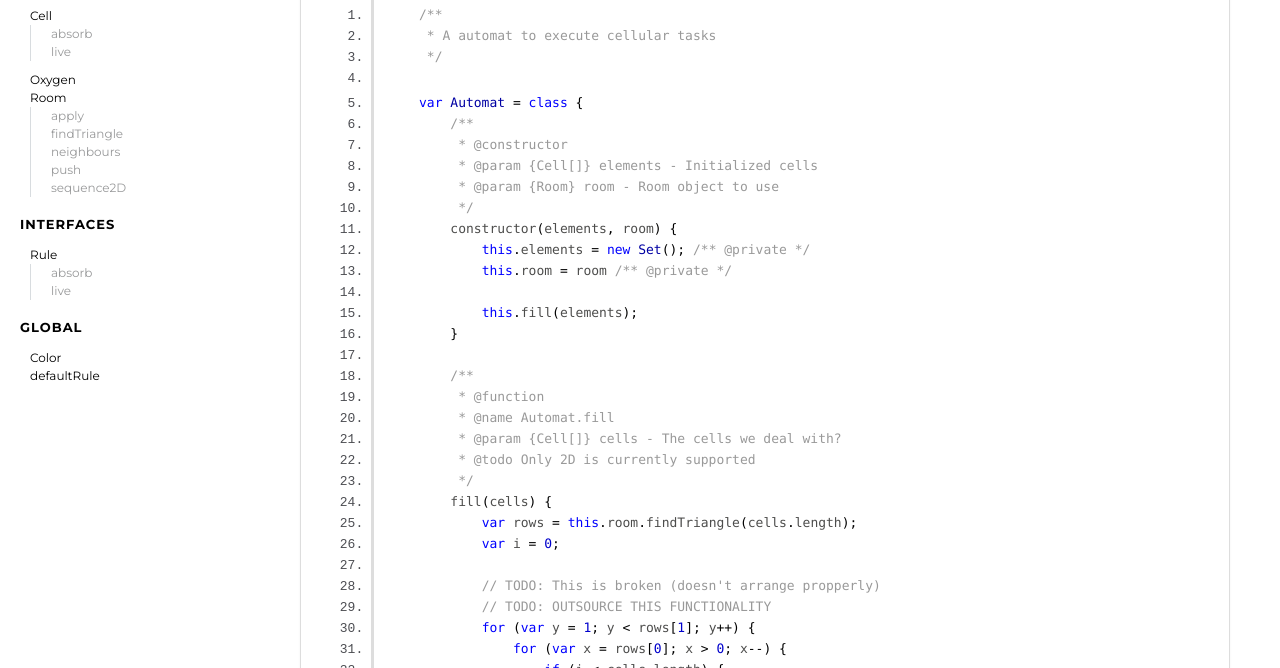
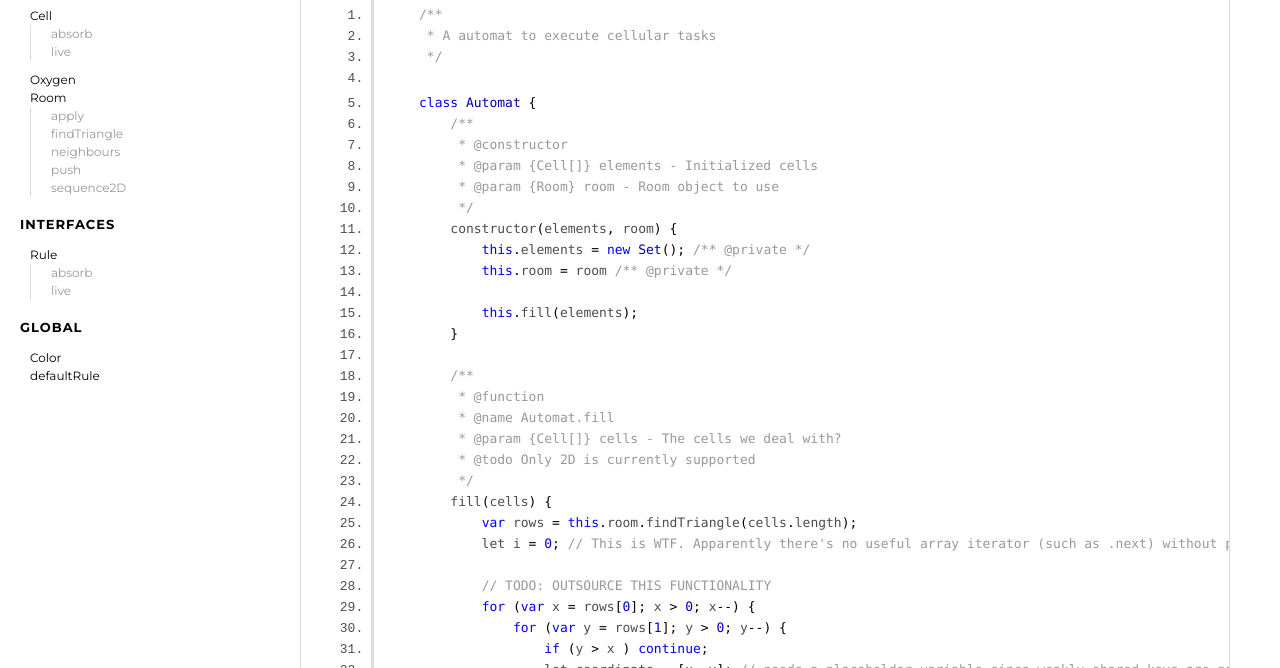
Before and after one commit to Fohlen/Simulant, a website: page doc/Automat.js.html in a window 1280 px wide. Shown: the part 132-800 px from the top of the page. Drawn offline with nearby package versions, Linux system fonts and the light colour scheme.

Commit message:
Update docs to 0.0.3

```diff
--- a/doc/Automat.js.html
+++ b/doc/Automat.js.html
@@ -42,7 +42,7 @@
  * A automat to execute cellular tasks
  */
 
-var Automat = class {
+class Automat {
     /**
      * @constructor
      * @param {Cell[]} elements - Initialized cells
@@ -63,18 +63,16 @@ var Automat = class {
      */
     fill(cells) {
         var rows = this.room.findTriangle(cells.length);
-        var i = 0;
+        let i = 0; // This is WTF. Apparently there's no useful array iterator (such as .next) without prototyping. Well.
 
-        // TODO: This is broken (doesn't arrange propperly)
         // TODO: OUTSOURCE THIS FUNCTIONALITY
-        for (var y = 1; y &lt; rows[1]; y++) {
-            for (var x = rows[0]; x > 0; x--) {
-                if (i &lt; cells.length) {
-                    let coordinate = [x, y]; // this placeholder is really important
-                    this.room.push(coordinate, cells[i]);
-                    this.elements.add(coordinate);
-                    i++;
-                }
+        for (var x = rows[0]; x > 0; x--) {
+            for (var y = rows[1]; y > 0; y--) {
+                if (y > x ) continue;
+                let coordinate = [x, y]; // needs a placeholder variable since weakly shared keys are garbaged otherwise
+                this.room.push(coordinate, cells[i]);
+                this.elements.add(coordinate);
+                i++;
             }
         }
     };
@@ -108,7 +106,7 @@ module.exports = Automat;</code></pre>
 <br class="clear">
 
 <footer>
-    Documentation generated by <a href="https://github.com/jsdoc3/jsdoc">JSDoc 3.4.0</a> on Wed Jun 01 2016 23:11:17 GMT+0200 (CEST) using the Minami theme.
+    Documentation generated by <a href="https://github.com/jsdoc3/jsdoc">JSDoc 3.4.0</a> on Mon Jun 06 2016 18:50:40 GMT+0200 (CEST) using the Minami theme.
 </footer>
 
 <script>prettyPrint();</script>
```
Also changed, not shown: doc/Attributes_Attribute.js.html (+1 -1 lines), doc/Attributes_Oxygen.js.html (+1 -1 lines), doc/Attributes_Rules_Default.js.html (+1 -1 lines), doc/Attributes_Rules_Rule.js.html (+1 -1 lines), doc/Automat.html (+2 -2 lines), doc/Cell.html (+1 -1 lines), doc/Cell.js.html (+2 -2 lines), doc/Color.js.html (+1 -1 lines), doc/Oxygen.html (+1 -1 lines), doc/Room.html (+1 -1 lines), doc/Room.js.html (+2 -2 lines), doc/Rule.html (+1 -1 lines), doc/global.html (+1 -1 lines), doc/index.html (+1 -1 lines).
